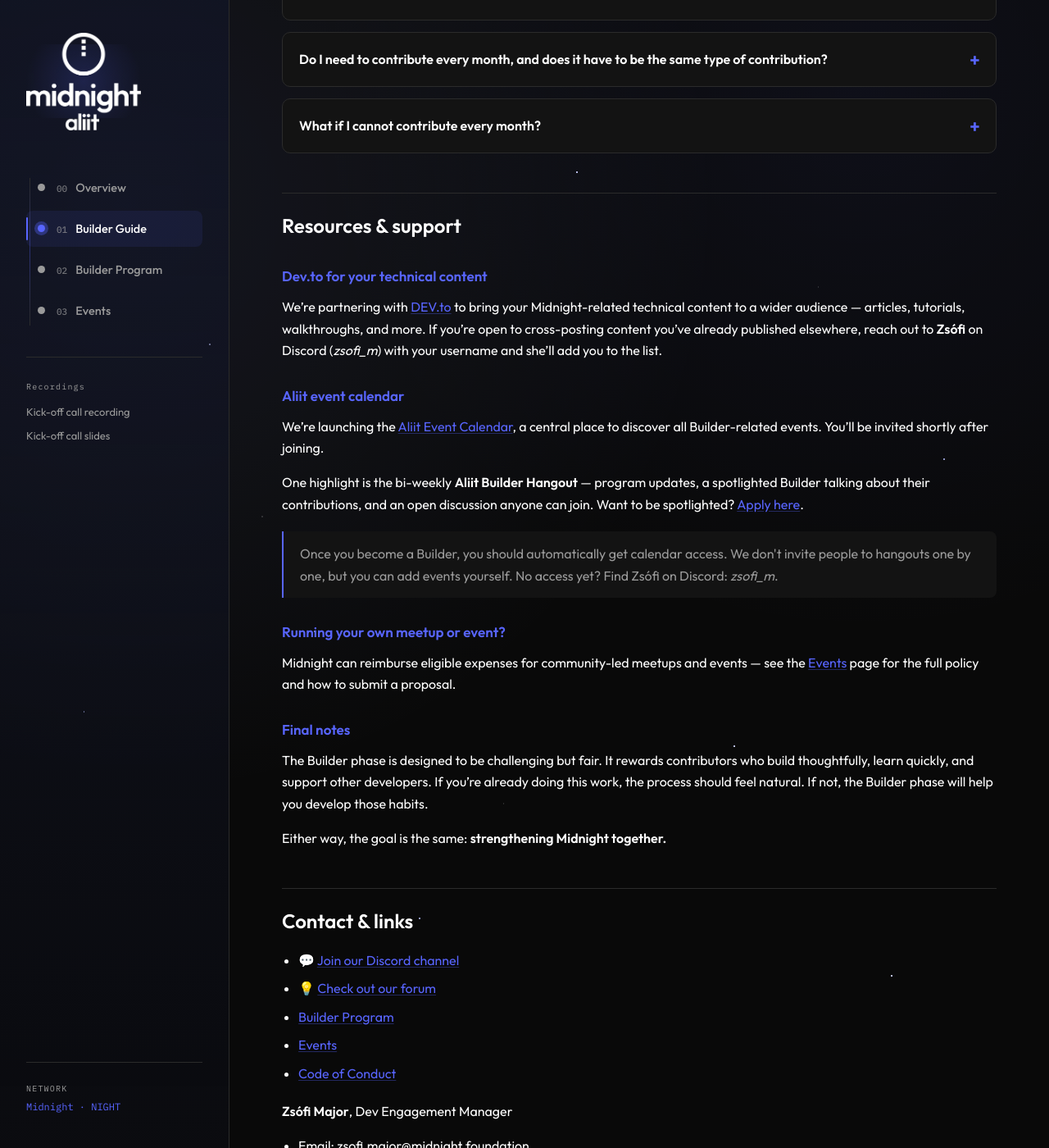
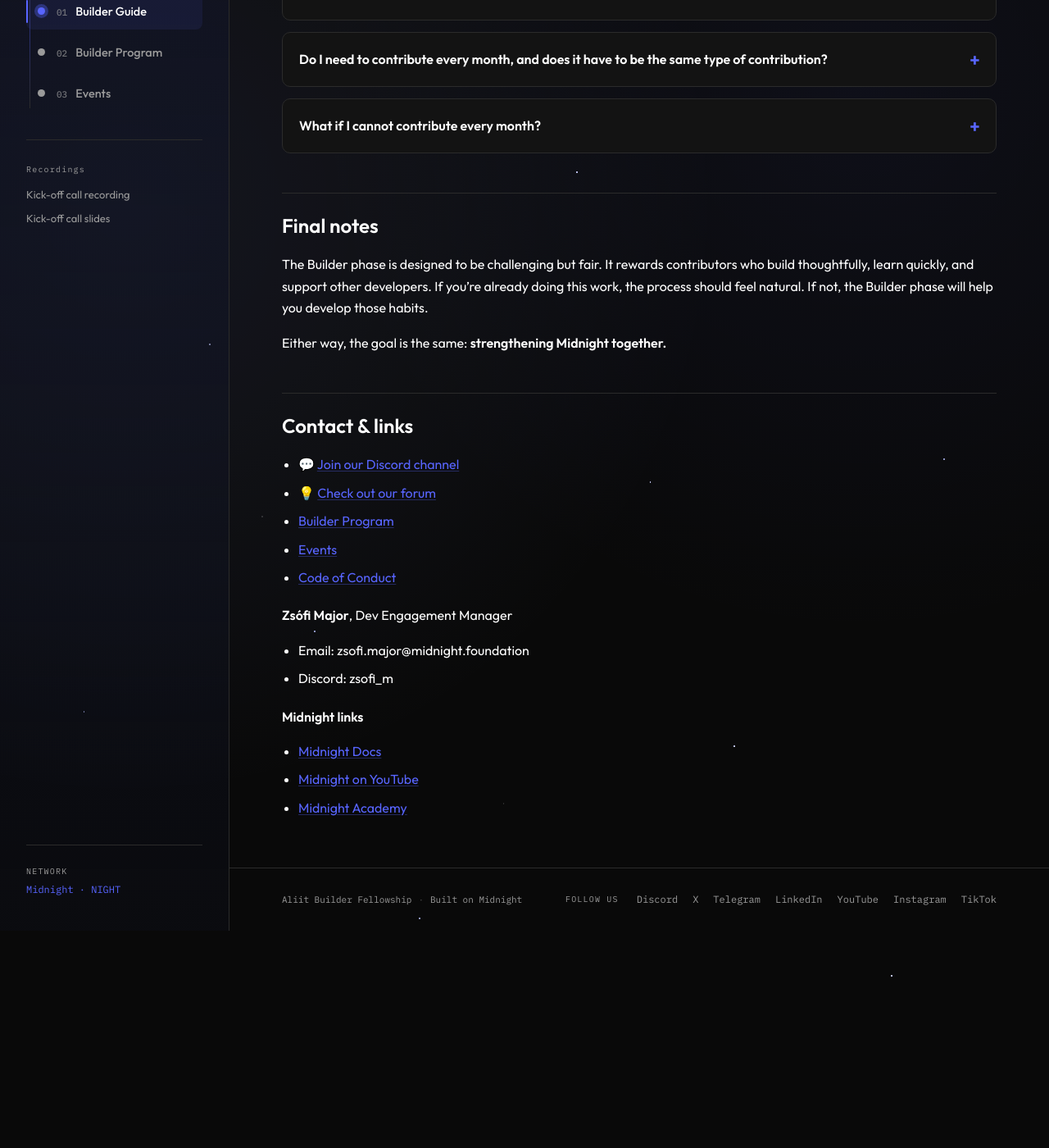
Before and after one commit to zsofimajor/aliit-builder-hub, a Jekyll site: the page built from builder-guide/index.md, in a window 1280 px wide and 1400 px high, scrolled down 9671 px. Shown: the whole window at 82% size. Built offline with Jekyll 4.4.1, drawn with Linux system fonts in a browser that asks for light colours; after the commit the page ends 10806 px from its top, so only the background shows below that; some of the changed text lies outside the part shown.

Commit message:
Add files via upload

```diff
--- a/_config.yml
+++ b/_config.yml
@@ -14,3 +14,10 @@
 
 exclude:
   - README.md
+
+# Shown in the sidebar on every page. Add new entries here — no HTML/CSS editing needed.
+recordings:
+  - label: "Kick-off call recording"
+    url: "https://drive.google.com/file/d/1Jx1GH9JpEvEFXtco1ektOgr9ER9Vg68_/view?usp=sharing"
+  - label: "Kick-off call slides"
+    url: "https://drive.google.com/file/d/1gh_rHS0LWtYvcgmOdKavkfQQxW0I4aSt/view?usp=sharing"
--- a/_layouts/default.html
+++ b/_layouts/default.html
@@ -56,11 +56,11 @@
         </li>
       </ul>
 
-      {% if page.recordings %}
+      {% if site.recordings %}
       <div class="sidenav-recordings">
         <span class="navfoot-label">Recordings</span>
         <ul>
-          {% for r in page.recordings %}
+          {% for r in site.recordings %}
           <li><a href="{{ r.url }}">{{ r.label }}</a></li>
           {% endfor %}
         </ul>
--- a/builder-guide/index.md
+++ b/builder-guide/index.md
@@ -27,7 +22,7 @@
     <a href="#mistakes"><span class="navnum">07</span>Common mistakes</a>
     <a href="#fellowship-path"><span class="navnum">08</span>The full Fellowship path</a>
     <a href="#faq"><span class="navnum">09</span>FAQ</a>
-    <a href="#resources"><span class="navnum">10</span>Resources & support</a>
+    <a href="#final-notes"><span class="navnum">10</span>Final notes</a>
     <a href="#contact"><span class="navnum">11</span>Contact & links</a>
   </div>
 </div>
@@ -438,25 +433,7 @@
 <p>Communication is key. Occasional breaks can be accommodated if justified, but ongoing engagement is critical for tier advancement — if you can't contribute every month, your progression to the next level may need to wait.</p>
 </details>
 
-## Resources & support {#resources}
-
-### Dev.to for your technical content
-
-We're partnering with [DEV.to](http://dev.to/) to bring your Midnight-related technical content to a wider audience — articles, tutorials, walkthroughs, and more. If you're open to cross-posting content you've already published elsewhere, reach out to **Zsófi** on Discord (*zsofi_m*) with your username and she'll add you to the list.
-
-### Aliit event calendar
-
-We're launching the [Aliit Event Calendar](https://calendar.google.com/calendar/embed?src=c_ba5534267b5ef001244cf732be887a244dc76db548a2930acd62ea463661de7b%40group.calendar.google.com&ctz=Europe%2FBudapest), a central place to discover all Builder-related events. You'll be invited shortly after joining.
-
-One highlight is the bi-weekly **Aliit Builder Hangout** — program updates, a spotlighted Builder talking about their contributions, and an open discussion anyone can join. Want to be spotlighted? [Apply here](https://forms.gle/R65RetiQSNkYHfhJ6).
-
-<blockquote>Once you become a Builder, you should automatically get calendar access. We don't invite people to hangouts one by one, but you can add events yourself. No access yet? Find Zsófi on Discord: <em>zsofi_m</em>.</blockquote>
-
-### Running your own meetup or event?
-
-Midnight can reimburse eligible expenses for community-led meetups and events — see the [Events]({{ '/events/' | relative_url }}) page for the full policy and how to submit a proposal.
-
-### Final notes
+## Final notes {#final-notes}
 
 The Builder phase is designed to be challenging but fair. It rewards contributors who build thoughtfully, learn quickly, and support other developers. If you're already doing this work, the process should feel natural. If not, the Builder phase will help you develop those habits.
 
```
Also changed, not shown: other parts of builder-guide/index.md (+0 -5 lines), events/index.md (+14 -0 lines), README.md.
